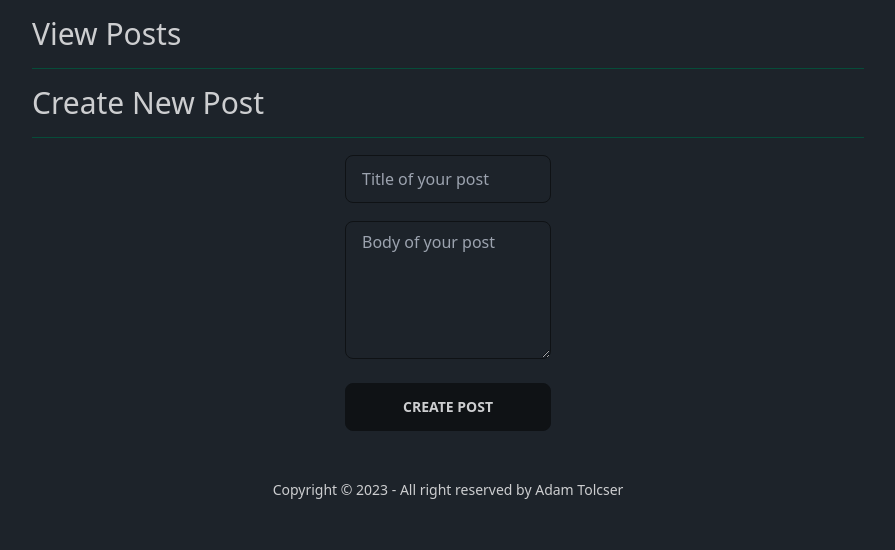
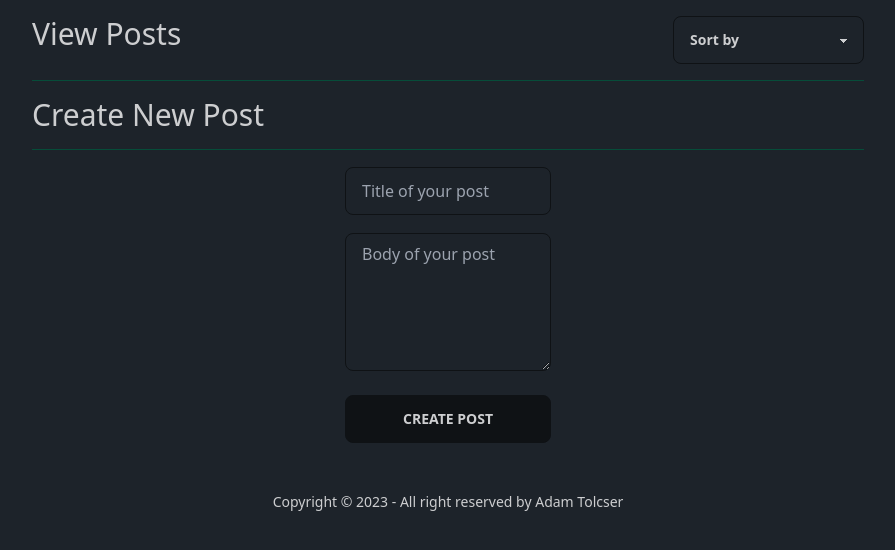
Before and after one commit to AdamT00/django_diploma, a Django app: template posts/templates/posts/posts_list.html in a window 1280 px wide. Shown: the part 68-618 px from the top of the page, without its empty margins (192-1087 px from the left). Run offline with Django 4.2, Linux system fonts and the light colour scheme; the template is opened without the code that fills it, so the values that code supplies are empty.

Commit message:
Created sorting for posts.

```diff
--- a/posts/static/posts/css/output.css
+++ b/posts/static/posts/css/output.css
@@ -1079,6 +1079,40 @@ html {
   justify-content: flex-end;
 }
 
+.select {
+  display: inline-flex;
+  cursor: pointer;
+  -webkit-user-select: none;
+     -moz-user-select: none;
+          user-select: none;
+  -webkit-appearance: none;
+     -moz-appearance: none;
+          appearance: none;
+  height: 3rem;
+  padding-left: 1rem;
+  padding-right: 2.5rem;
+  font-size: 0.875rem;
+  line-height: 1.25rem;
+  line-height: 2;
+  min-height: 3rem;
+  border-width: 1px;
+  border-color: hsl(var(--bc) / var(--tw-border-opacity));
+  --tw-border-opacity: 0;
+  --tw-bg-opacity: 1;
+  background-color: hsl(var(--b1) / var(--tw-bg-opacity));
+  font-weight: 600;
+  border-radius: var(--rounded-btn, 0.5rem);
+  background-image: linear-gradient(45deg, transparent 50%, currentColor 50%),
+    linear-gradient(135deg, currentColor 50%, transparent 50%);
+  background-position: calc(100% - 20px) calc(1px + 50%), calc(100% - 16px) calc(1px + 50%);
+  background-size: 4px 4px, 4px 4px;
+  background-repeat: no-repeat;
+}
+
+.select[multiple] {
+  height: auto;
+}
+
 .table {
   position: relative;
   width: 100%;
@@ -1515,6 +1549,52 @@ html {
   }
 }
 
+.select-bordered {
+  --tw-border-opacity: 1;
+  border-color: hsl(var(--b2) / var(--tw-border-opacity));
+}
+
+.select:focus {
+  outline-style: solid;
+  outline-width: 2px;
+  outline-offset: 2px;
+  outline-color: hsl(var(--bc) / 0.2);
+}
+
+.select-disabled,
+  .select:disabled,
+  .select[disabled] {
+  cursor: not-allowed;
+  --tw-border-opacity: 1;
+  border-color: hsl(var(--b2) / var(--tw-border-opacity));
+  --tw-bg-opacity: 1;
+  background-color: hsl(var(--b2) / var(--tw-bg-opacity));
+  --tw-text-opacity: 0.2;
+}
+
+.select-disabled::-moz-placeholder, .select:disabled::-moz-placeholder, .select[disabled]::-moz-placeholder {
+  color: hsl(var(--bc) / var(--tw-placeholder-opacity));
+  --tw-placeholder-opacity: 0.2;
+}
+
+.select-disabled::placeholder,
+  .select:disabled::placeholder,
+  .select[disabled]::placeholder {
+  color: hsl(var(--bc) / var(--tw-placeholder-opacity));
+  --tw-placeholder-opacity: 0.2;
+}
+
+.select-multiple,
+  .select[multiple],
+  .select[size].select:not([size="1"]) {
+  background-image: none;
+  padding-right: 1rem;
+}
+
+[dir="rtl"] .select {
+  background-position: calc(0% + 12px) calc(1px + 50%), calc(0% + 16px) calc(1px + 50%);
+}
+
 .table :where(th, td) {
   padding-left: 1rem;
   padding-right: 1rem;
--- a/posts/templates/posts/home.html
+++ b/posts/templates/posts/home.html
@@ -10,7 +10,7 @@
                 <h2 class="card-title">{{ item.title }}</h2>
                 <p>{{ item.body }}</p>
                 <div class="card-actions justify-end">
-                    <button class="btn">View Post</button>
+                    <a href="{% url 'blog-post' item.id %}" class="btn">View Post</a>
                 </div>
             </div>
         </div>
--- a/posts/templates/posts/post.html
+++ b/posts/templates/posts/post.html
@@ -47,7 +47,7 @@
                     </div>
                 </div>
             {% endfor %}
-            {% if user %}
+            {% if user.is_authenticated %}
                 <div>
                     <form action="{% url 'create-comment' %}" method="post">
                         {% csrf_token %}
--- a/posts/templates/posts/posts_list.html
+++ b/posts/templates/posts/posts_list.html
@@ -21,7 +21,18 @@
         </div>
     {% endif %}
     <div class="w-2/3 mx-auto max-lg:w-full">
-        <h1 class="text-3xl">View Posts</h1>
+        <div class="flex justify-between">
+            <h1 class="text-3xl">View Posts</h1>
+            <form action="/posts/" method="get">
+                <select class="select select-bordered w-full max-w-xs" name="sort" onchange="this.form.submit()">
+                    <option disabled selected>Sort by</option>
+                    <option value="creator">Creator</option>
+                    <option value="date_descending">Date - Newest First</option>
+                    <option value="date_ascending">Date - Oldest First</option>
+                    <option value="title">Title</option>
+                </select>
+            </form>
+        </div>
         <hr class="border-primary mt-4 mb-4">
         <div class="flex flex-wrap justify-center">
             {% for post in posts %}
```
Also changed, not shown: posts/views.py (+17 -4 lines).
